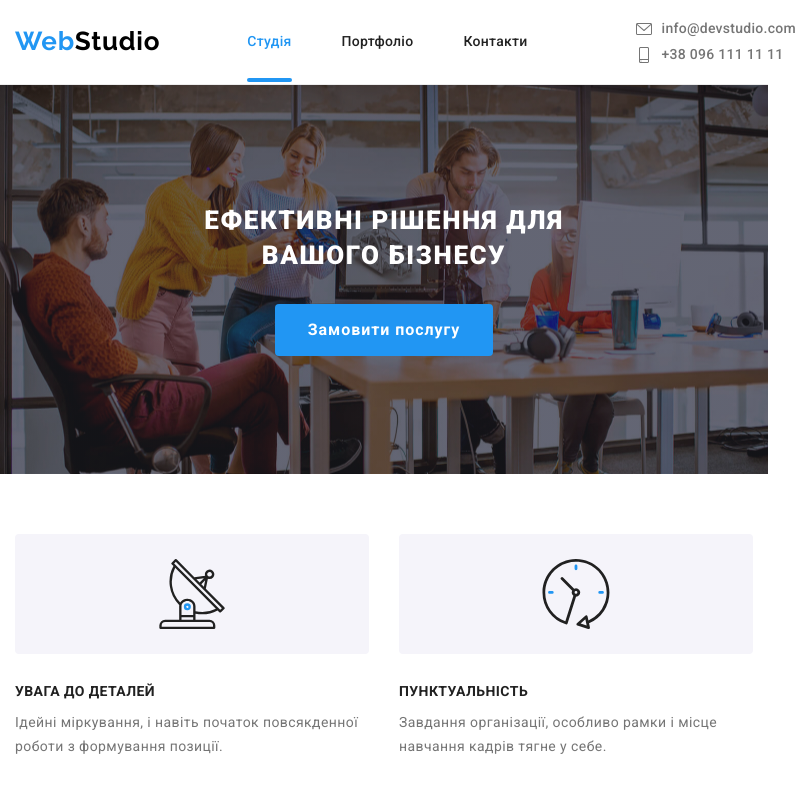
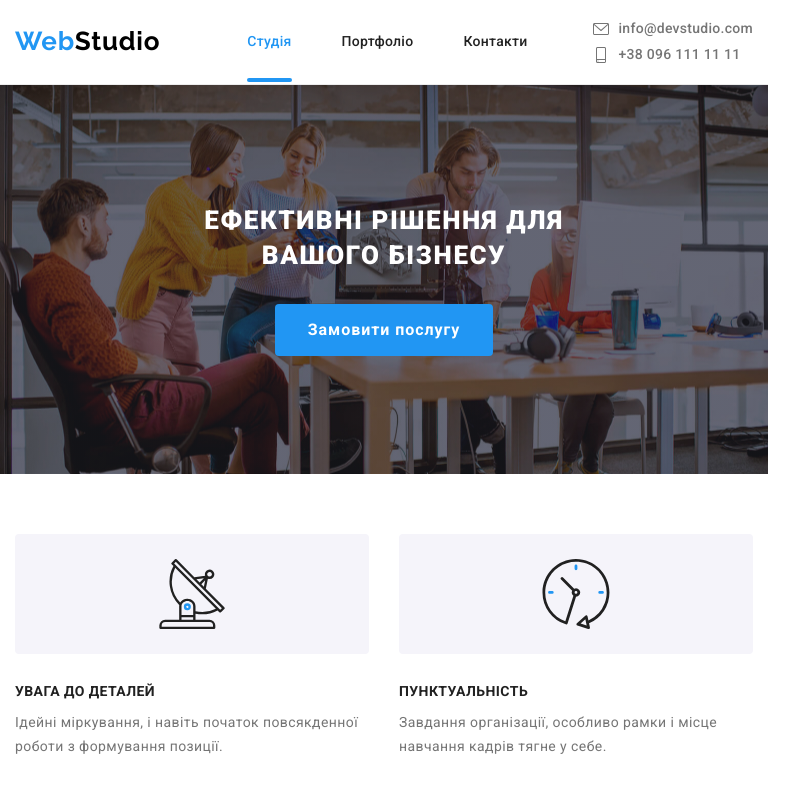
Before and after one commit to VeronikaKodlubovska/goit-markup-hw-08, a plain HTML site: page index.html in a window 768 px wide. Shown: the top 786 px of the page, 796 px wide, since content can reach past the window. Drawn offline with nearby package versions, Linux system fonts and the light colour scheme.

Commit message:
Зміни

```diff
--- a/sass/layouts/_header.scss
+++ b/sass/layouts/_header.scss
@@ -89,7 +89,7 @@
     text-decoration: none;
     transition: color var(--transition);
     @media screen and (min-width:768px) and (max-width:1199px){
-        margin-left: 96px;
+        margin-left: auto;
         padding-top: 21px;
         padding-bottom: 21px;
     }
```
Also changed, not shown: css/main.css, css/main.min.css.
